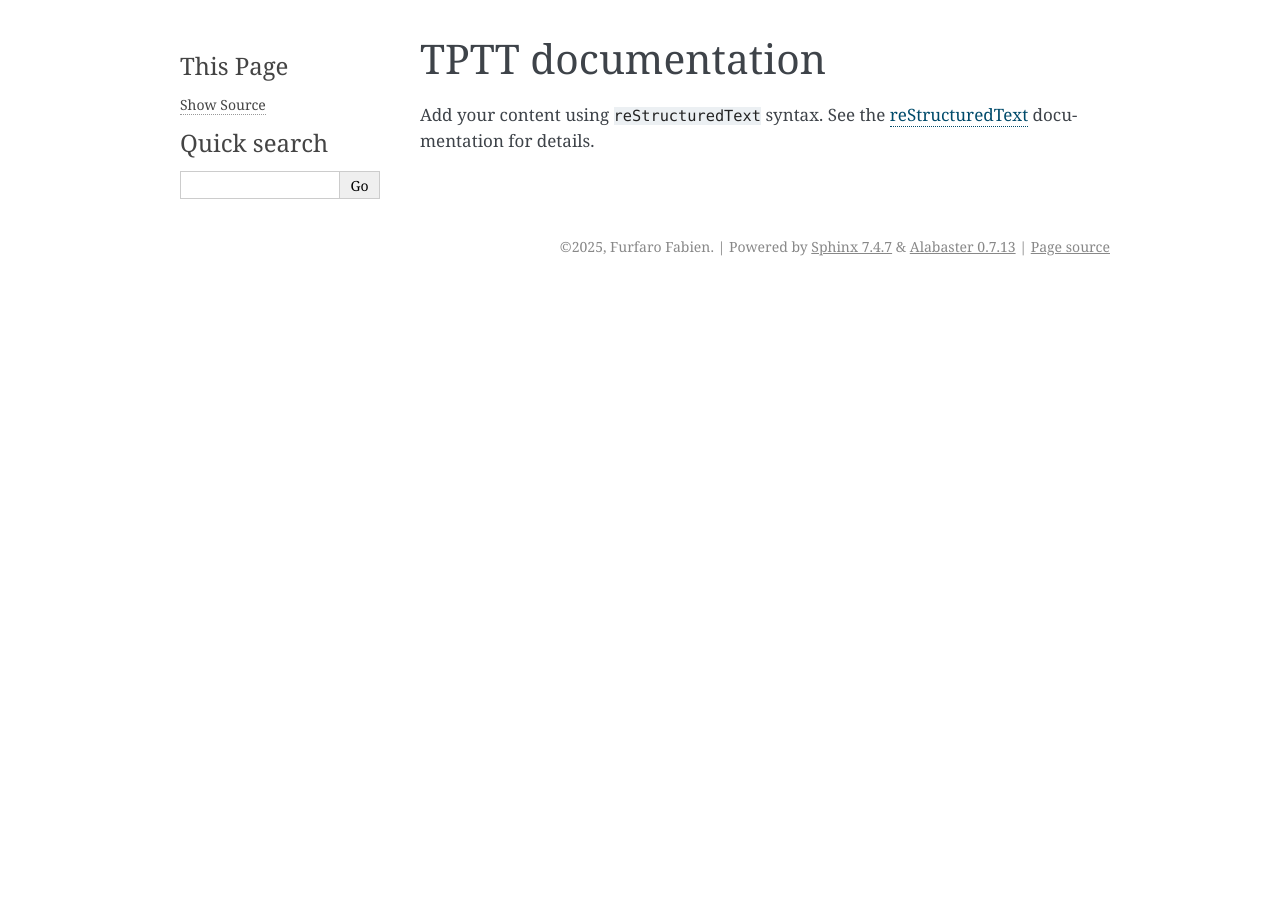
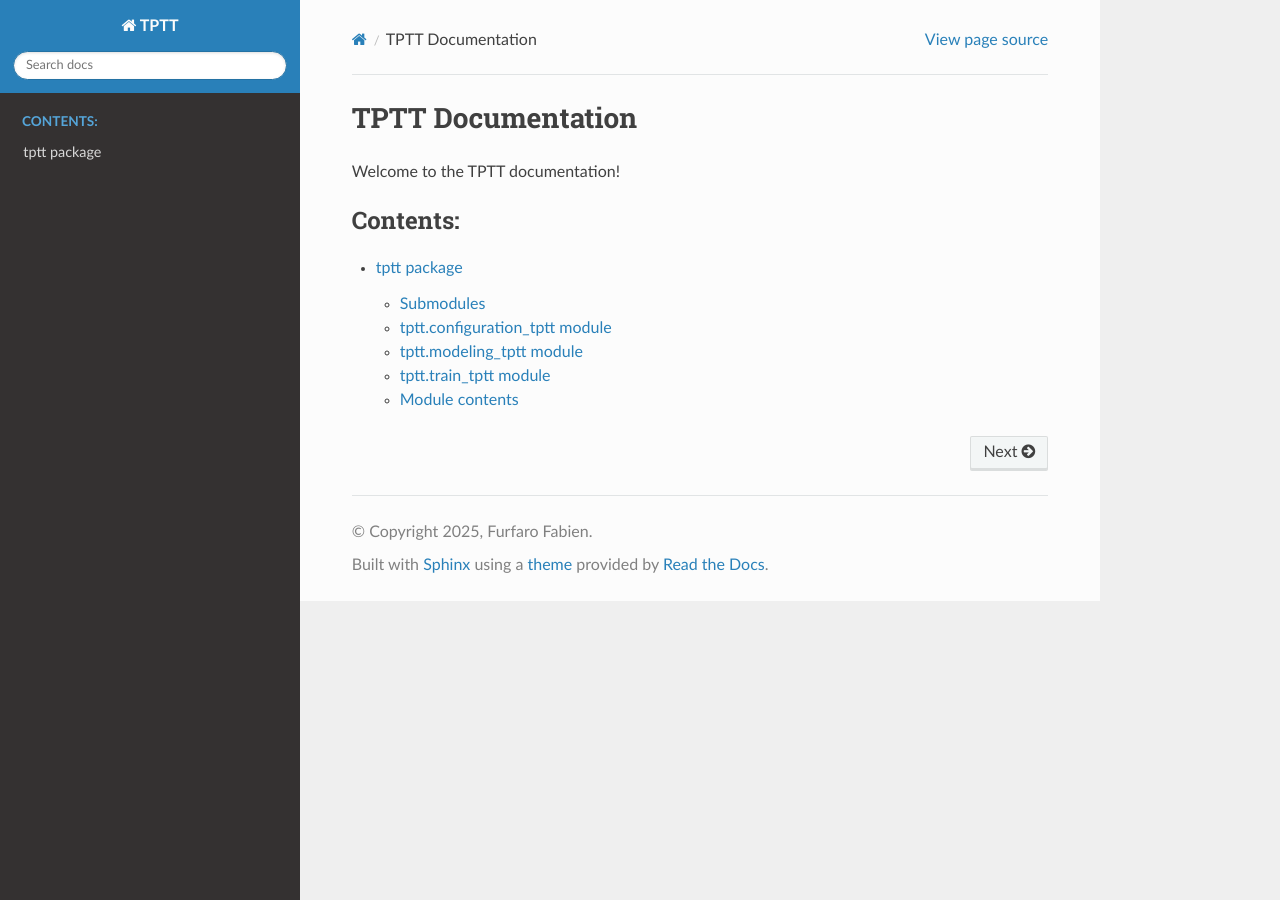
Before and after one commit to fabienfrfr/tptt, a Sphinx documentation site: the page built from docs/source/index.rst, in a window 1280 px wide. Built offline with Sphinx 7.4.7 and the Read the Docs theme 3.1.0, drawn with Linux system fonts in a browser that asks for light colours.

Commit message:
Merge dev into main

```diff
--- a/docs/source/conf.py
+++ b/docs/source/conf.py
@@ -3,26 +3,30 @@
 # For the full list of built-in configuration values, see the documentation:
 # https://www.sphinx-doc.org/en/master/usage/configuration.html
 
+import os
+import sys
+
+sys.path.insert(0, os.path.abspath("../../src"))
+
 # -- Project information -----------------------------------------------------
 # https://www.sphinx-doc.org/en/master/usage/configuration.html#project-information
 
-project = 'TPTT'
-copyright = '2025, Furfaro Fabien'
-author = 'Furfaro Fabien'
-release = '0.1.0'
+project = "TPTT"
+copyright = "2025, Furfaro Fabien"
+author = "Furfaro Fabien"
+release = "0.1.0"
 
 # -- General configuration ---------------------------------------------------
 # https://www.sphinx-doc.org/en/master/usage/configuration.html#general-configuration
 
-extensions = []
+extensions = ["sphinx.ext.autodoc"]
 
-templates_path = ['_templates']
+templates_path = ["_templates"]
 exclude_patterns = []
-
 
 
 # -- Options for HTML output -------------------------------------------------
 # https://www.sphinx-doc.org/en/master/usage/configuration.html#options-for-html-output
 
-html_theme = 'alabaster'
-html_static_path = ['_static']
+html_theme = "sphinx_rtd_theme"
+html_static_path = ["_static"]
--- a/docs/source/index.rst
+++ b/docs/source/index.rst
@@ -3,14 +3,13 @@
    You can adapt this file completely to your liking, but it should at least
    contain the root `toctree` directive.
 
-TPTT documentation
+TPTT Documentation
 ==================
 
-Add your content using ``reStructuredText`` syntax. See the
-`reStructuredText <https://www.sphinx-doc.org/en/master/usage/restructuredtext/index.html>`_
-documentation for details.
-
+Welcome to the TPTT documentation!
 
 .. toctree::
    :maxdepth: 2
    :caption: Contents:
+
+   tptt
--- /dev/null
+++ b/docs/source/modules.rst
@@ -0,0 +1,7 @@
+src
+===
+
+.. toctree::
+   :maxdepth: 4
+
+   tptt
--- /dev/null
+++ b/docs/source/tptt.rst
@@ -0,0 +1,37 @@
+tptt package
+============
+
+Submodules
+----------
+
+tptt.configuration\_tptt module
+-------------------------------
+
+.. automodule:: tptt.configuration_tptt
+   :members:
+   :show-inheritance:
+   :undoc-members:
+
+tptt.modeling\_tptt module
+--------------------------
+
+.. automodule:: tptt.modeling_tptt
+   :members:
+   :show-inheritance:
+   :undoc-members:
+
+tptt.train\_tptt module
+-----------------------
+
+.. automodule:: tptt.train_tptt
+   :members:
+   :show-inheritance:
+   :undoc-members:
+
+Module contents
+---------------
+
+.. automodule:: tptt
+   :members:
+   :show-inheritance:
+   :undoc-members:
--- a/pyproject.toml
+++ b/pyproject.toml
@@ -1,6 +1,6 @@
 [tool.poetry]
 name = "tptt"
-version = "0.11.2"
+version = "0.11.3"
 description = "TPTT : Transforming Pretrained Transformers into Titans"
 authors = ["fabienfrfr <fabien.furfaro@gmail.com>"]
 license = "Apache-2.0"
```
Also changed, not shown: README.md (+4 -1 lines), 7 other files.
